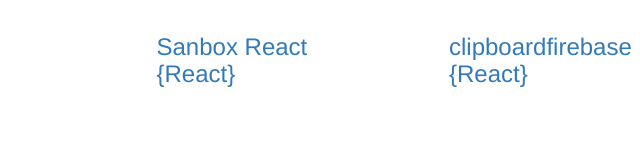
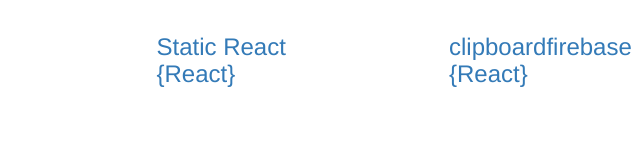
Before and after one commit to satheeshdragon/web_listing, a plain HTML site: page index.html in a window 1280 px wide. Shown: the part 311-462 px from the top of the page, 206-846 px from the left. Drawn offline with nearby package versions, Linux system fonts and the light colour scheme.

Commit message:
Update index.html

```diff
--- a/index.html
+++ b/index.html
@@ -32,7 +32,7 @@
       <h3><a href="http://laravel.sdeveloper.dx.am" target="_blank">Gym Builder <br> {Laravel} </a></h3>
     </div>
     <div class="col-sm-3">
-      <h3><a href="https://jmkdm.csb.app/" target="_blank">Sanbox React <br> {React}</a></h3>
+      <h3><a href="https://rv02.herokuapp.com/" target="_blank">Static React <br> {React}</a></h3>
     </div>
     <div class="col-sm-3">
       <h3><a href="https://satheeshdragon.github.io/clipboard_firebase/" target="_blank">clipboardfirebase <br> {React}</a></h3>
```
